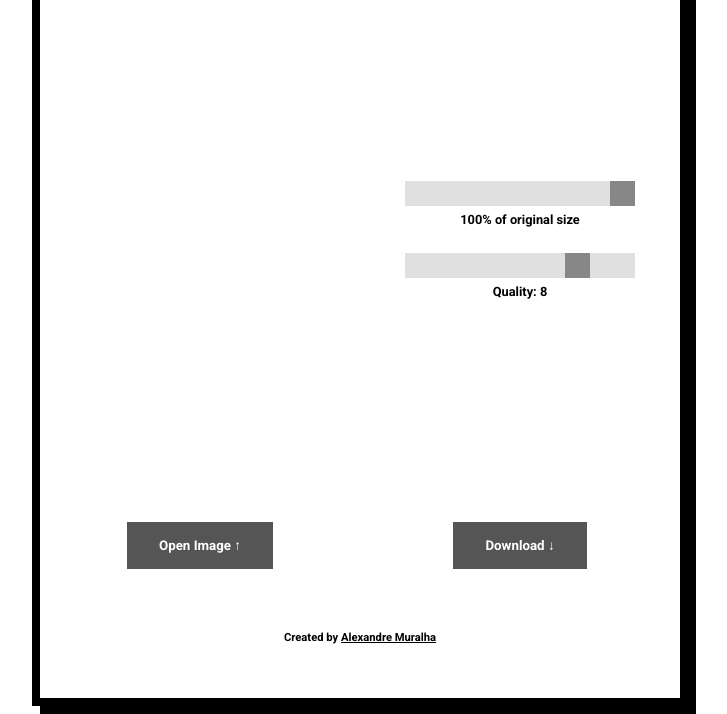
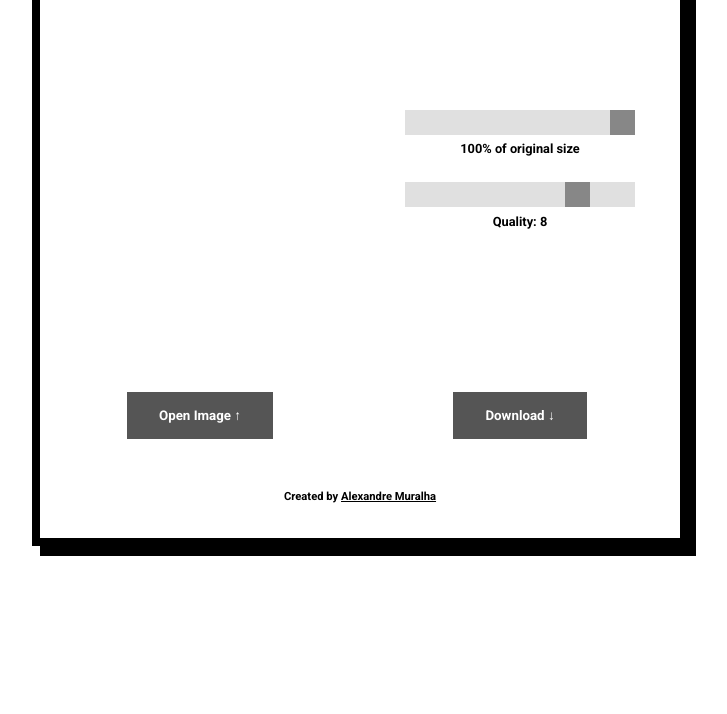
Before and after one commit to AlexandreMuralha/image-resizer, a plain HTML site: page index.html in a window 1280 px wide. Shown: the part 126-840 px from the top of the page, without its empty margins (280-1007 px from the left). After the commit the page ends 800 px from the top, so only its background shows below. Drawn offline with Linux system fonts and the light colour scheme.

Commit message:
minor css adjustments

```diff
--- a/index.css
+++ b/index.css
@@ -5,10 +5,10 @@ grid-container {
 
   margin: auto;
   margin-top: 1rem;
-  width: 80vh;
+  max-width: 80vh;
   border: 0.5rem solid black;
 
-  min-height: 100vh;
+  min-height: 80vh;
 
   font-family: 'Roboto', sans-serif;
   font-weight: 700;
```
